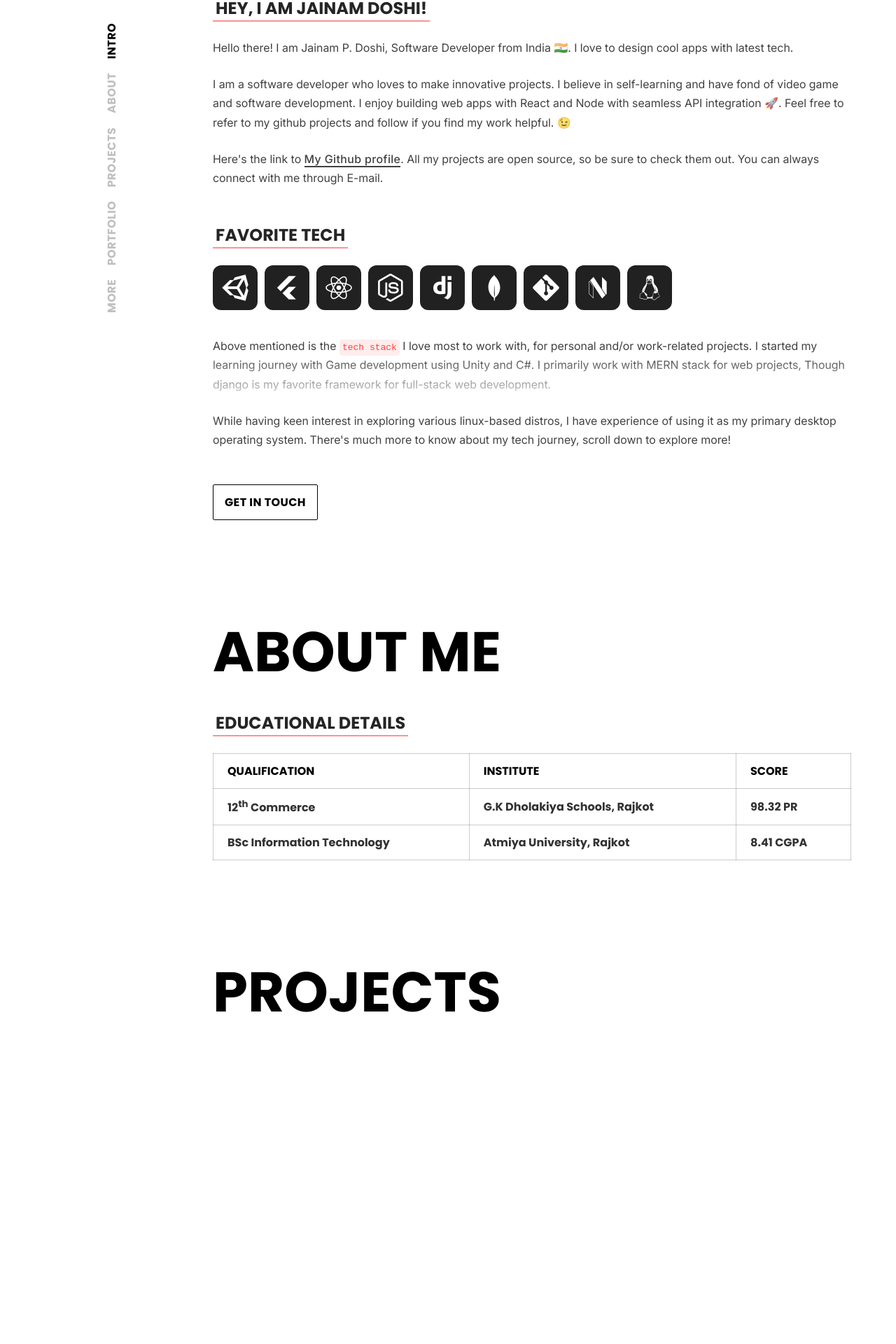
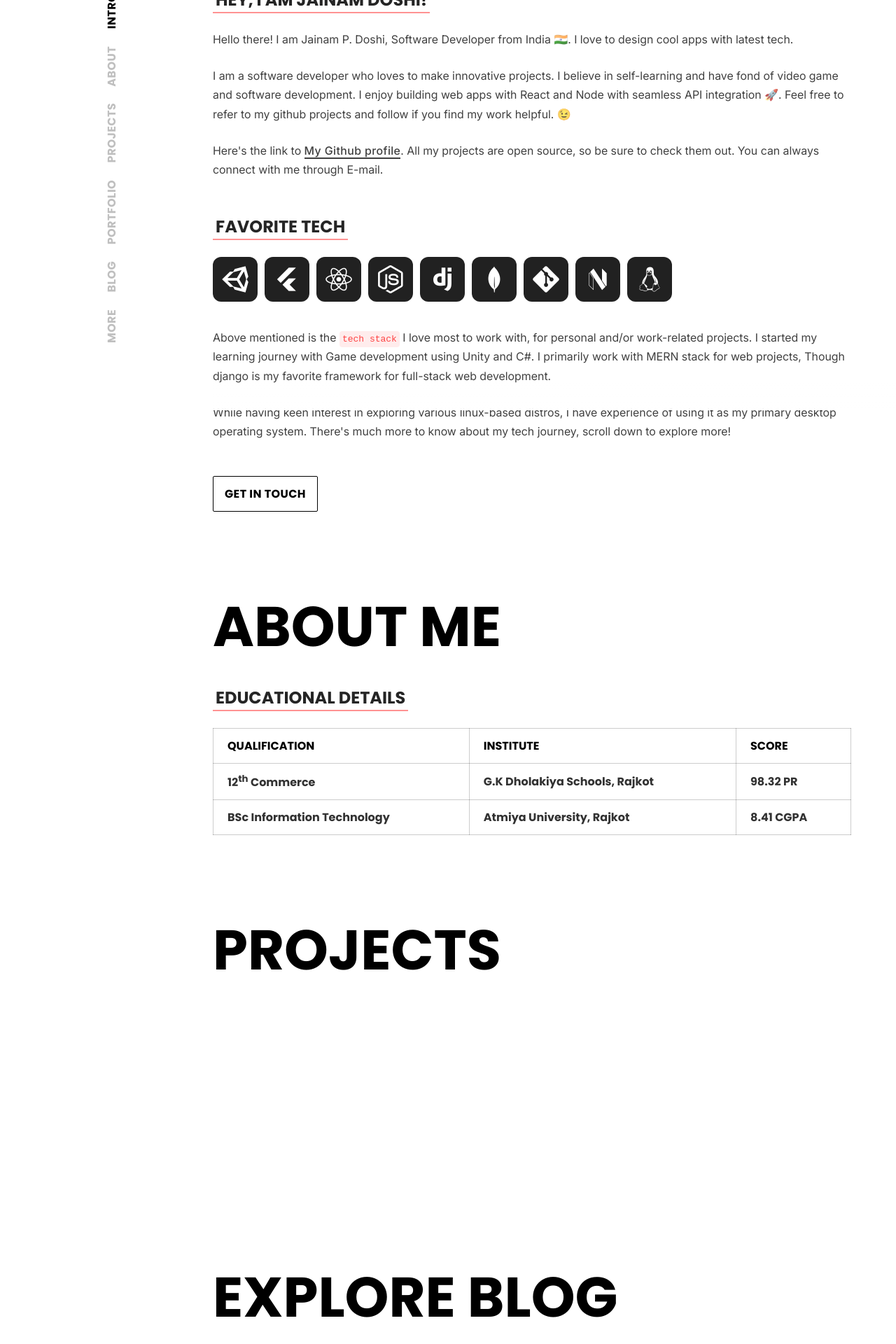
Before and after one commit to jpdoshi/my-portfolio, a React (Vite) app: page / in a window 1280 px wide. Shown: the part 214-2134 px from the top of the page at 70% size. Built offline with nearby package versions, Linux system fonts and the light colour scheme.

Commit message:
blog section initialized

```diff
--- a/src/App.jsx
+++ b/src/App.jsx
@@ -4,7 +4,8 @@ import NavMenu from './components/NavMenu'
 import IntroSection from './components/IntroSection'
 import AboutSection from './components/AboutSection'
 import ProjectsSection from './components/ProjectsSection'
-import ResumeSection from './components/PortfolioSection'
+import PortfolioSection from './components/PortfolioSection'
+import BlogSection from './components/BlogSection'
 import LinksSection from './components/LinksSection'
 
 const App = () => {
@@ -48,12 +49,13 @@ const App = () => {
           <IntroSection />
           <AboutSection />
           <ProjectsSection />
-          <ResumeSection />
+          <PortfolioSection />
+          <BlogSection />
           <LinksSection />
           <div style={{
             position: 'fixed',
             bottom: '0px',
-            height: '10vh',
+            height: '5vh',
             width: '100%',
             background: 'linear-gradient(to bottom, transparent, white)'
           }} />
--- /dev/null
+++ b/src/components/BlogSection.jsx
@@ -0,0 +1,11 @@
+import React from 'react'
+
+const BlogSection = () => {
+  return (
+    <section id='blog'>
+      <h1 className='section-heading'>Explore Blog</h1>
+    </section>
+  )
+}
+
+export default BlogSection
--- a/src/components/LinksSection.jsx
+++ b/src/components/LinksSection.jsx
@@ -4,6 +4,9 @@ const LinksSection = () => {
   return (
     <section id='links'>
       <h1 className='section-heading'>More</h1>
+      <p>Lorem ipsum dolor, sit amet consectetur adipisicing elit. Minus in laborum maxime accusantium quia quaerat saepe, dignissimos esse quod perspiciatis eveniet nesciunt sunt sint suscipit soluta ratione a necessitatibus dolor consectetur? Cum placeat, id omnis illo minus molestiae ex consequatur dicta voluptatum provident laudantium iusto vel eius eligendi harum nesciunt ullam officia ipsam excepturi. Eligendi, error. Dolor architecto ipsam aspernatur et culpa explicabo consequuntur cum assumenda laboriosam aperiam, numquam at distinctio? Facere ut ab saepe velit asperiores animi quia perspiciatis.</p>
+      <br /><br />
+      <p>Lorem ipsum dolor sit, amet consectetur adipisicing elit. Quibusdam distinctio quod perspiciatis nemo deleniti amet molestias cumque dicta inventore accusantium temporibus itaque veritatis perferendis consequuntur quasi impedit ex, eligendi voluptas corporis! Unde nesciunt dignissimos temporibus quia quae autem voluptas rem ratione expedita suscipit quod distinctio, impedit cumque accusantium in enim.</p>
     </section>
   )
 }
--- a/src/components/NavMenu.jsx
+++ b/src/components/NavMenu.jsx
@@ -12,6 +12,7 @@ const NavMenu = () => {
         <li><a href="#about" className='nav-link'>About</a></li>
         <li><a href="#projects" className='nav-link'>Projects</a></li>
         <li><a href="#portfolio" className='nav-link'>Portfolio</a></li>
+        <li><a href="#blog" className='nav-link'>Blog</a></li>
         <li><a href="#links" className='nav-link'>More</a></li>
       </ul>
     </nav>
--- a/src/index.css
+++ b/src/index.css
@@ -60,7 +60,7 @@ nav li {
 nav a {
   display: block;
   border-bottom: none;
-  padding-inline: 10px;
+  padding-inline: 12px;
   opacity: 0.25;
   font-size: 16px;
   transform: rotate(180deg);
@@ -140,7 +140,7 @@ p {
 }
 
 section {
-  padding: 64px 0;
+  padding: 52px 0;
   opacity: 0;
   transition: 0.5s ease;
   transform: translateX(10vw);
@@ -232,18 +232,17 @@ td {
   left: 0;
   width: 0vw;
   max-width: 100vw;
-  height: 5px;
+  height: 4px;
   background-color: #e53935;
   z-index: 1001;
   transition: 0.35s ease;
-  box-shadow: 0 0 12px rgba(0, 0, 0, 0.5);
 }
 
 .scroll-track {
   position: fixed;
   top: 0;
   left: 0;
-  height: 5px;
+  height: 4px;
   width: 100vw;
   background-color: #f5f5f5;
   z-index: 1000;
@@ -256,7 +255,7 @@ td {
   }
 
   nav {
-    top: 5px;
+    top: 4px;
     left: 0;
     height: 64px;
     line-height: 64px;
```
